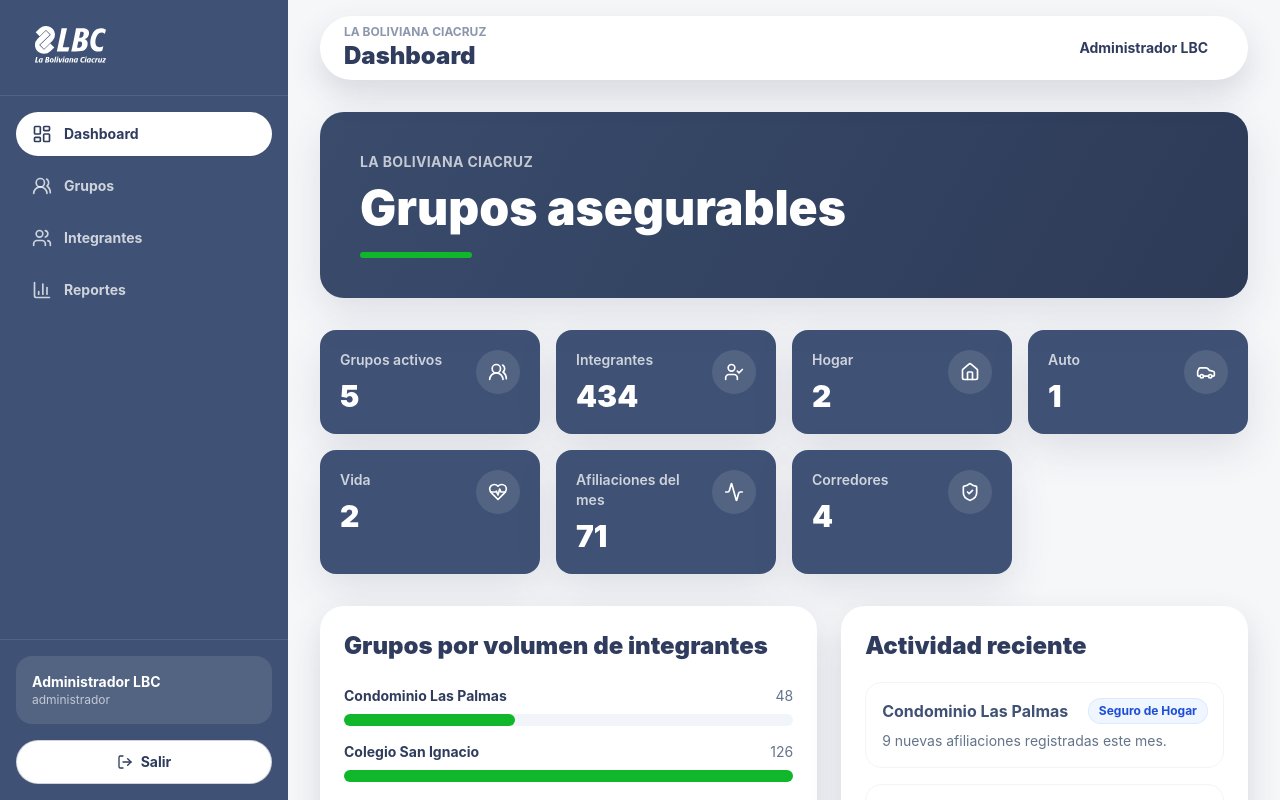
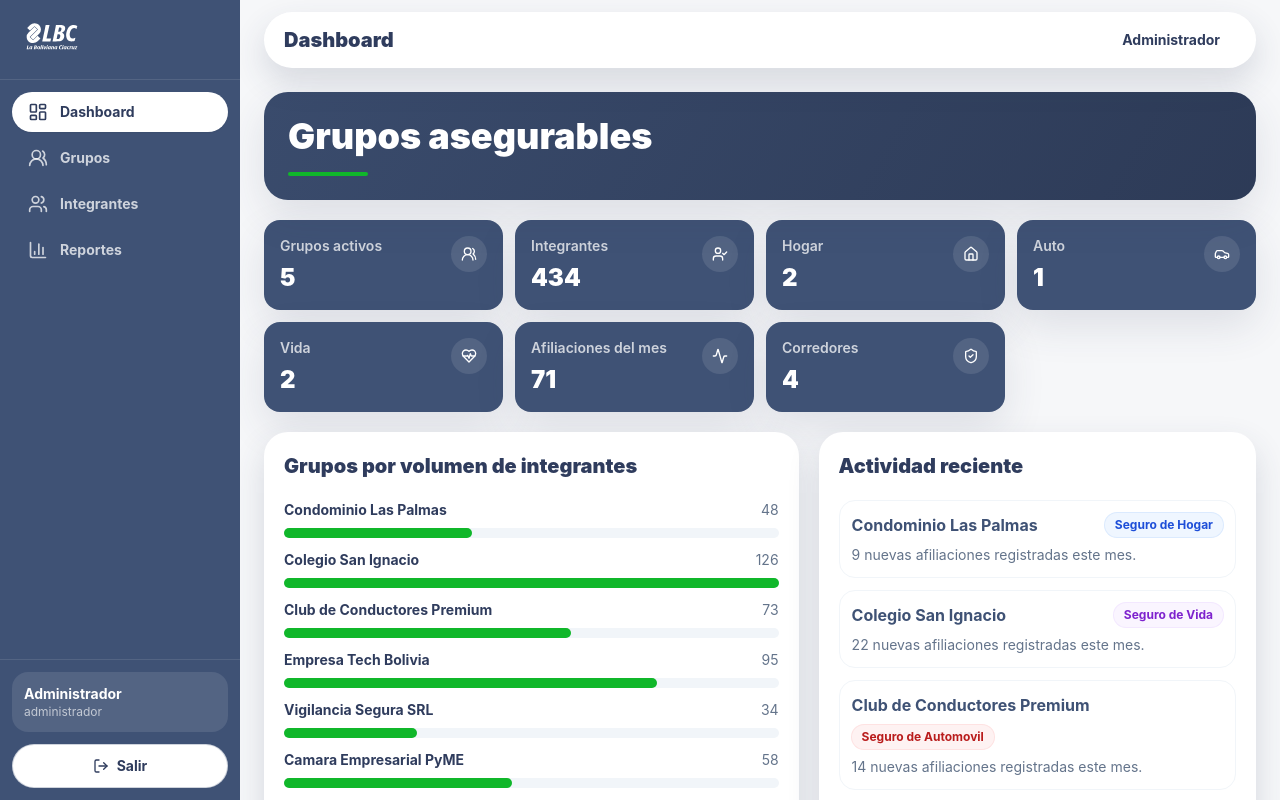
Before and after one commit to mlastra-dana/BolivianaSeguros, a React (Vite) app: page /login in a window 1280 px wide. Both pictures are taken after typing "Sample", "Sample123" into the empty fields and a click on the button "Ingresar". Shown: the top 800 px of the page. Built offline with nearby package versions, Linux system fonts and the light colour scheme.

Commit message:
modified:   src/components/AppLayout.jsx 	modified:   src/components/StatCard.jsx 	modified:   src/pages/DashboardPage.jsx 	modified:   src/pages/LoginPage.jsx

```diff
--- a/src/components/AppLayout.jsx
+++ b/src/components/AppLayout.jsx
@@ -24,23 +24,23 @@
 
   return (
     <div className="min-h-screen bg-lbc-gray text-lbc-ink">
-      <aside className={`fixed inset-y-0 left-0 z-40 w-72 bg-lbc-blue transition-transform lg:translate-x-0 ${open ? 'translate-x-0' : '-translate-x-full'}`}>
-        <div className="flex h-24 items-center justify-between border-b border-white/10 px-5">
+      <aside className={`fixed inset-y-0 left-0 z-40 w-60 bg-lbc-blue transition-transform lg:translate-x-0 ${open ? 'translate-x-0' : '-translate-x-full'}`}>
+        <div className="flex h-20 items-center justify-between border-b border-white/10 px-4">
           <Link to="/dashboard" className="min-w-0">
-            <BrandMark inverse compact />
+            <BrandMark inverse size="sm" />
           </Link>
           <button className="rounded-full p-2 text-white lg:hidden" onClick={() => setOpen(false)} aria-label="Cerrar menu">
             <X className="h-5 w-5" />
           </button>
         </div>
-        <nav className="space-y-2 p-4">
+        <nav className="space-y-1.5 p-3">
           {navItems.map((item) => (
             <NavLink
               key={`${item.label}-${item.to}`}
               to={item.to}
               onClick={() => setOpen(false)}
               className={({ isActive }) =>
-                `flex items-center gap-3 rounded-full px-4 py-3 text-sm font-bold transition ${
+                `flex items-center gap-3 rounded-full px-4 py-2.5 text-sm font-bold transition ${
                   isActive && item.label !== 'Integrantes'
                     ? 'bg-white text-lbc-ink shadow-sm'
                     : 'text-white/75 hover:bg-white/10 hover:text-white'
@@ -52,9 +52,9 @@
             </NavLink>
           ))}
         </nav>
-        <div className="absolute bottom-0 left-0 right-0 border-t border-white/10 p-4">
-          <div className="mb-4 rounded-2xl bg-white/10 p-4">
-            <p className="text-sm font-bold text-white">Administrador LBC</p>
+        <div className="absolute bottom-0 left-0 right-0 border-t border-white/10 p-3">
+          <div className="mb-3 rounded-2xl bg-white/10 p-3">
+            <p className="text-sm font-bold text-white">Administrador</p>
             <p className="text-xs text-white/65">administrador</p>
           </div>
           <Button variant="outline" className="w-full" onClick={onLogout}>
@@ -64,24 +64,21 @@
         </div>
       </aside>
 
-      <div className="lg:pl-72">
-        <header className="sticky top-0 z-30 px-4 py-4 md:px-8">
-          <div className="flex min-h-16 items-center justify-between rounded-full bg-white px-4 shadow-pill backdrop-blur md:px-6">
+      <div className="lg:pl-60">
+        <header className="sticky top-0 z-30 px-4 py-3 md:px-6">
+          <div className="flex min-h-14 items-center justify-between rounded-full bg-white px-4 shadow-pill backdrop-blur md:px-5">
           <div className="flex min-w-0 items-center gap-3">
             <button className="rounded-full border border-slate-200 p-2 text-lbc-blue lg:hidden" onClick={() => setOpen(true)} aria-label="Abrir menu">
               <Menu className="h-5 w-5" />
             </button>
-            <div>
-              <p className="text-xs font-bold uppercase text-lbc-blue/60">La Boliviana Ciacruz</p>
-              <h1 className="text-xl font-black text-lbc-ink md:text-2xl">{sectionTitle}</h1>
-            </div>
+            <h1 className="text-lg font-black text-lbc-ink md:text-xl">{sectionTitle}</h1>
           </div>
           <div className="hidden rounded-full px-4 py-2 text-sm font-bold text-lbc-ink md:block">
-            Administrador LBC
+            Administrador
           </div>
           </div>
         </header>
-        <main className="p-4 pt-2 md:p-8 md:pt-4">
+        <main className="p-4 pt-2 md:p-6 md:pt-3">
           <Outlet />
         </main>
       </div>
--- a/src/components/StatCard.jsx
+++ b/src/components/StatCard.jsx
@@ -7,16 +7,16 @@
   };
 
   return (
-    <article className="rounded-2xl bg-lbc-blue p-5 text-white shadow-soft">
-      <div className="flex items-start justify-between gap-4">
+    <article className="rounded-2xl bg-lbc-blue p-4 text-white shadow-soft">
+      <div className="flex items-start justify-between gap-3">
         <div>
           <p className="text-sm font-semibold text-white/75">{label}</p>
-          <p className="mt-2 text-3xl font-black text-white">{value}</p>
+          <p className="mt-1.5 text-2xl font-black text-white">{value}</p>
           {detail && <p className="mt-2 text-sm leading-5 text-white/70">{detail}</p>}
         </div>
         {Icon && (
-          <div className={`rounded-full p-3 ${tones[tone]}`}>
-            <Icon className="h-5 w-5" />
+          <div className={`rounded-full p-2.5 ${tones[tone]}`}>
+            <Icon className="h-4 w-4" />
           </div>
         )}
       </div>
--- a/src/pages/DashboardPage.jsx
+++ b/src/pages/DashboardPage.jsx
@@ -10,16 +10,15 @@
   const monthAffiliations = data.groups.reduce((sum, group) => sum + group.monthAffiliations, 0);
 
   return (
-    <div className="space-y-8">
-      <section className="relative overflow-hidden rounded-3xl bg-lbc-blue p-8 text-white shadow-soft md:p-10">
+    <div className="space-y-5">
+      <section className="relative overflow-hidden rounded-3xl bg-lbc-blue p-5 text-white shadow-soft md:p-6">
         <div className="absolute inset-0 bg-[linear-gradient(120deg,rgba(20,26,45,0.12),rgba(20,26,45,0.42))]" />
         <div className="relative">
-        <p className="text-sm font-bold uppercase tracking-wide text-white/70">La Boliviana Ciacruz</p>
-        <h2 className="mt-3 max-w-4xl text-4xl font-black leading-tight md:text-5xl">Grupos asegurables</h2>
-        <div className="mt-5 h-1.5 w-28 rounded-full bg-lbc-green" />
+        <h2 className="max-w-4xl text-3xl font-black leading-tight md:text-4xl">Grupos asegurables</h2>
+        <div className="mt-4 h-1 w-20 rounded-full bg-lbc-green" />
         </div>
       </section>
-      <section className="grid gap-4 md:grid-cols-2 xl:grid-cols-4">
+      <section className="grid gap-3 md:grid-cols-2 xl:grid-cols-4">
         <StatCard icon={UsersRound} label="Grupos activos" value={activeGroups.length} />
         <StatCard icon={UserCheck} label="Integrantes" value={formatNumber(totalMembers)} tone="blue" />
         <StatCard icon={Home} label="Hogar" value={policyCount('Seguro de Hogar')} tone="green" />
@@ -28,28 +27,28 @@
         <StatCard icon={Activity} label="Afiliaciones del mes" value={monthAffiliations} tone="blue" />
         <StatCard icon={ShieldCheck} label="Corredores" value={data.brokers.length} tone="green" />
       </section>
-      <section className="grid gap-6 xl:grid-cols-[1.1fr_0.9fr]">
-        <article className="rounded-3xl bg-white p-6 shadow-pill">
-          <h3 className="text-2xl font-black text-lbc-ink">Grupos por volumen de integrantes</h3>
-          <div className="mt-6 space-y-4">
+      <section className="grid gap-5 xl:grid-cols-[1.1fr_0.9fr]">
+        <article className="rounded-3xl bg-white p-5 shadow-pill">
+          <h3 className="text-xl font-black text-lbc-ink">Grupos por volumen de integrantes</h3>
+          <div className="mt-5 space-y-3">
             {data.groups.map((group) => (
               <div key={group.id}>
                 <div className="mb-2 flex justify-between text-sm">
                   <span className="font-bold text-lbc-ink">{group.name}</span>
                   <span className="text-slate-500">{group.memberCount}</span>
                 </div>
-                <div className="h-3 rounded-full bg-slate-100">
-                  <div className="h-3 rounded-full bg-lbc-green" style={{ width: `${Math.max(12, (group.memberCount / 126) * 100)}%` }} />
+                <div className="h-2.5 rounded-full bg-slate-100">
+                  <div className="h-2.5 rounded-full bg-lbc-green" style={{ width: `${Math.max(12, (group.memberCount / 126) * 100)}%` }} />
                 </div>
               </div>
             ))}
           </div>
         </article>
-        <article className="rounded-3xl bg-white p-6 shadow-pill">
-          <h3 className="text-2xl font-black text-lbc-ink">Actividad reciente</h3>
-          <div className="mt-5 space-y-4">
+        <article className="rounded-3xl bg-white p-5 shadow-pill">
+          <h3 className="text-xl font-black text-lbc-ink">Actividad reciente</h3>
+          <div className="mt-5 space-y-3">
             {data.groups.slice(0, 4).map((group) => (
-              <div key={group.id} className="rounded-2xl border border-slate-100 p-4">
+              <div key={group.id} className="rounded-2xl border border-slate-100 p-3">
                 <div className="flex flex-wrap items-center justify-between gap-2">
                   <p className="font-bold text-lbc-blue">{group.name}</p>
                   <Badge>{group.policyType}</Badge>
--- a/src/pages/LoginPage.jsx
+++ b/src/pages/LoginPage.jsx
@@ -58,14 +58,13 @@
           <div className="hidden justify-end text-lg font-bold text-lbc-blue md:flex">Sobre nosotros</div>
         </header>
 
-        <section className="flex flex-1 items-center justify-center py-8 md:py-12">
-          <div className="w-full max-w-xl">
-            <div className="mb-6 text-center">
-              <p className="text-sm font-black uppercase tracking-wide text-blue-600">Plataforma de Gestion de Grupos</p>
-              <h1 className="mt-3 text-3xl font-black leading-tight text-lbc-ink md:text-4xl">Acceso</h1>
-              <div className="mx-auto mt-4 h-1.5 w-20 rounded-full bg-lbc-green" />
-            </div>
+        <section className="flex flex-1 items-center justify-center py-8 md:py-10">
+          <div className="w-full max-w-lg">
             <form onSubmit={submit} className="rounded-3xl border border-slate-100 bg-white p-6 shadow-pill">
+              <div className="mb-5">
+                <h1 className="text-2xl font-black text-lbc-ink">Acceso</h1>
+                <div className="mt-3 h-1 w-14 rounded-full bg-lbc-green" />
+              </div>
               <div className="space-y-4">
                 <Input label="Usuario" type="text" value={email} onChange={(event) => setEmail(event.target.value)} placeholder={ACCESS_USER} />
                 <Input label="Contrasena" type="password" value={password} onChange={(event) => setPassword(event.target.value)} placeholder={ACCESS_PASSWORD} />
```
